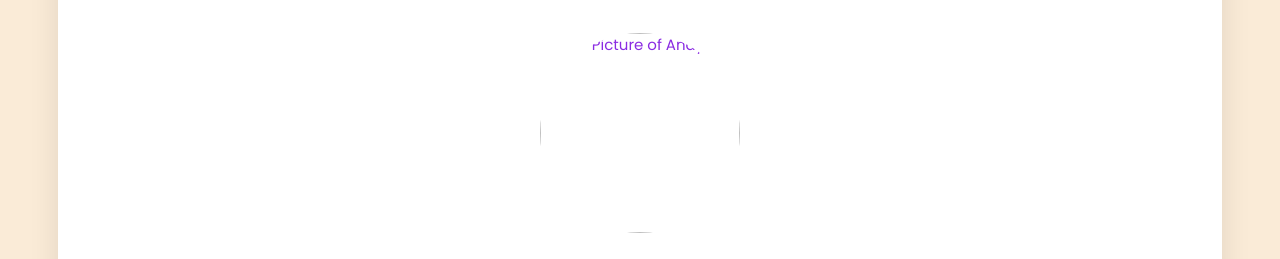
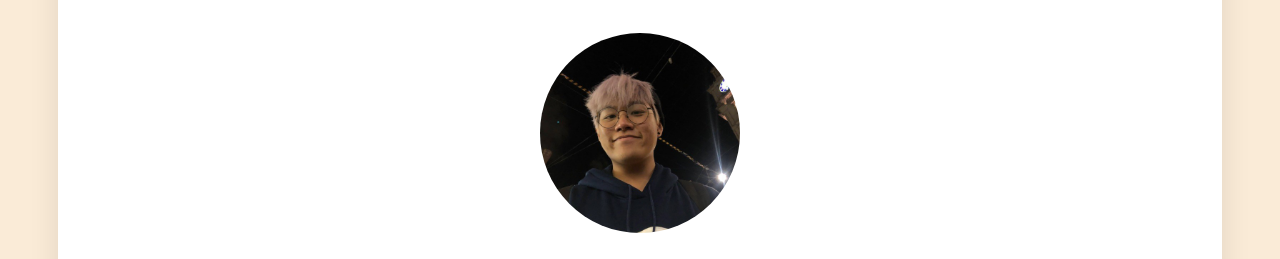
Before and after one commit to ayin32/ayin32.github.io, a plain HTML site: page index.html in a window 1280 px wide. Shown: the part 187-446 px from the top of the page. Drawn offline with Linux system fonts and the light colour scheme.

Commit message:
Change src link

```diff
--- a/index.html
+++ b/index.html
@@ -11,7 +11,7 @@
     <div class="container">
       <div class="card">
         <h1>Hi, My name is Andy!</h1>
-          <img src="/profile/images/andy.jpg" width="100px" class="img-circle" alt="Picture of Andy">
+          <img src="/images/andy.jpg" width="100px" class="img-circle" alt="Picture of Andy">
             <h2> About Me 😄 </h2>
           <p> I am a programmer that is currently studying at Le Wagon! In my spare time I enjoy playing sports and doing travelling!</p>
         <a href="https://www.lewagon.com" class="btn-blue">Discover my school!</a>
```
